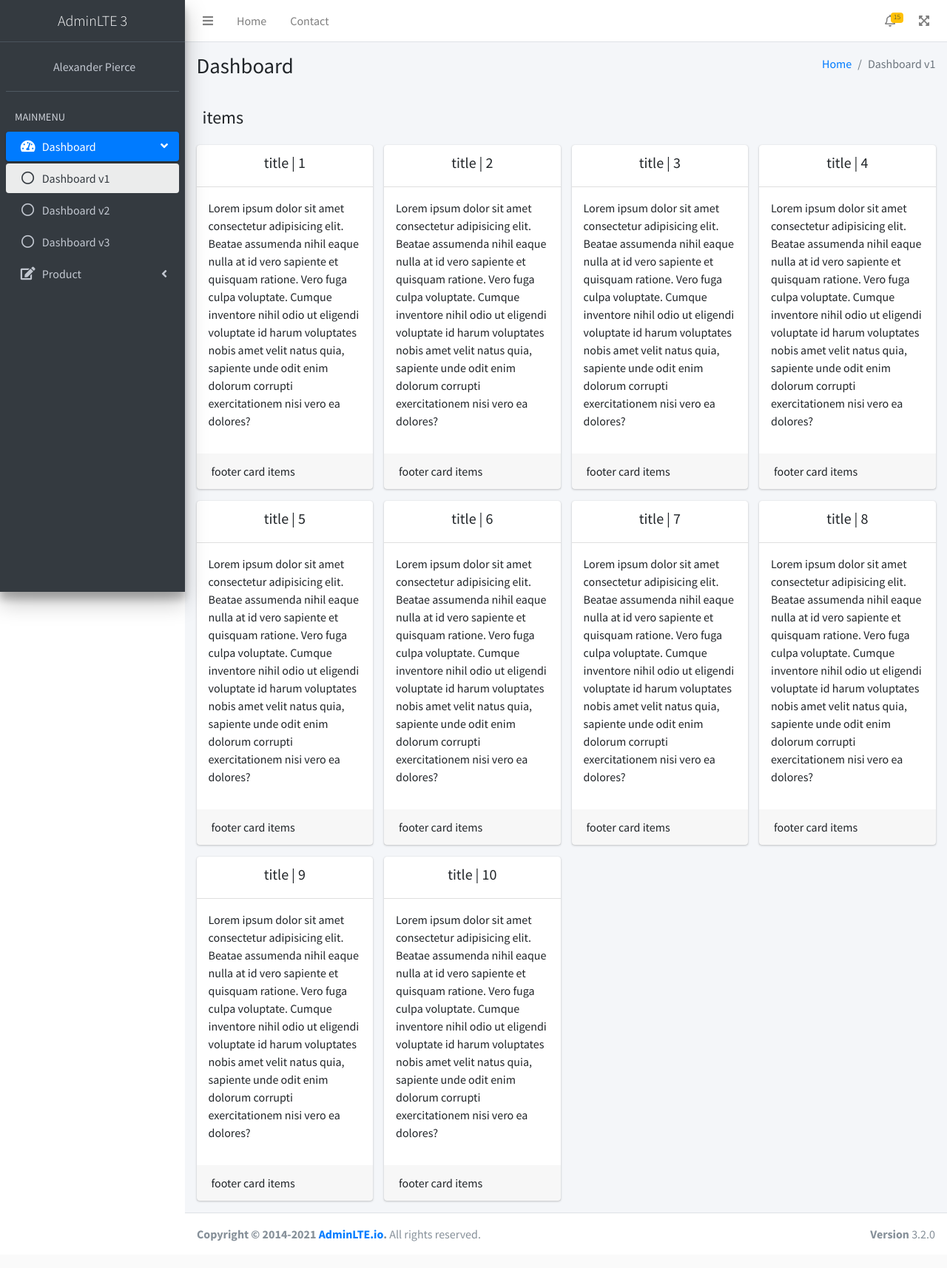
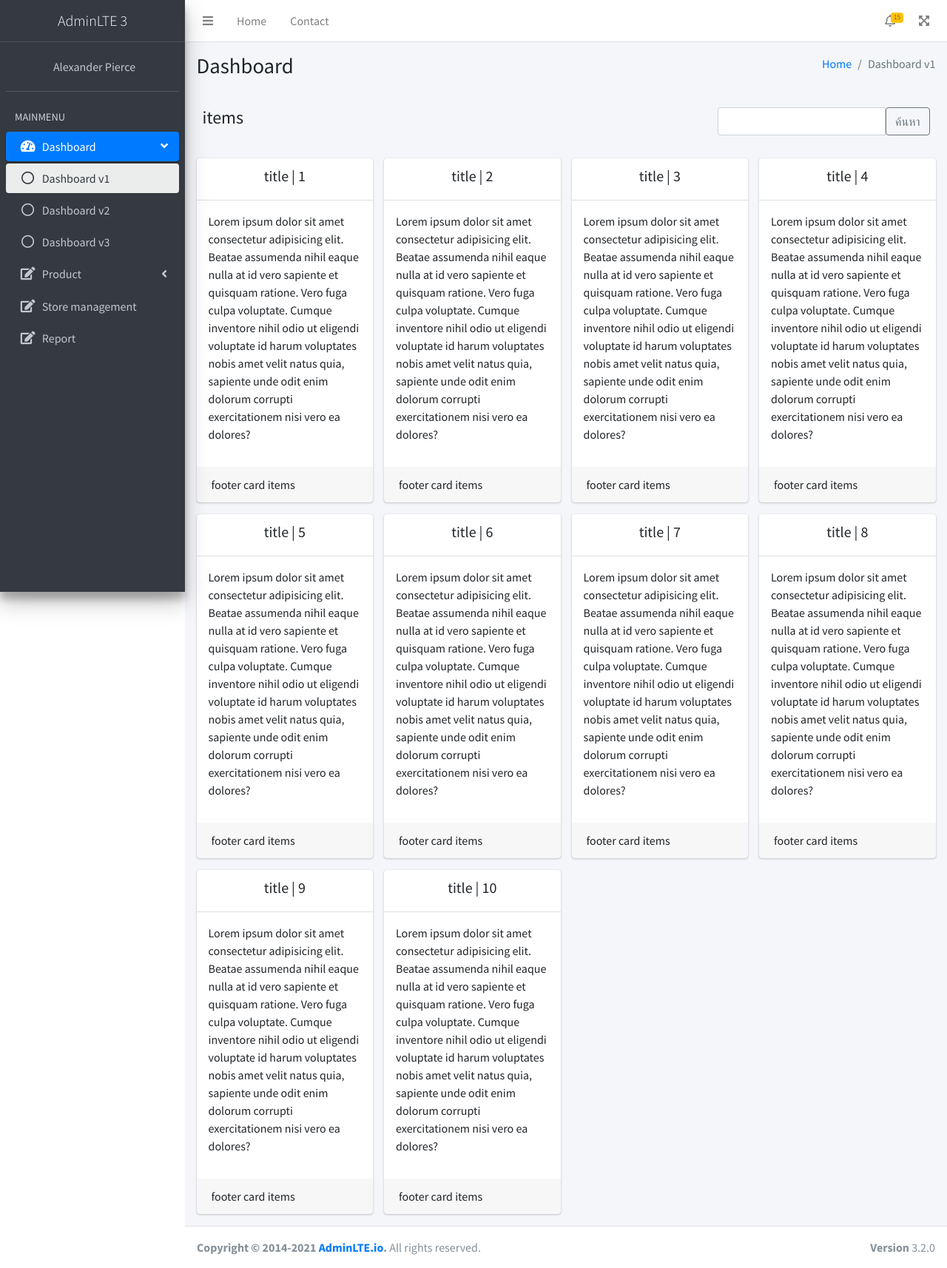
Before and after one commit to Phenphet/POS, a PHP site: page / in a window 1280 px wide. Shown: the whole page at 74% size. Before the commit the page ends 1678 px from the top, so only its background shows below. Run offline with PHP 8.4, Linux system fonts and the light colour scheme; some libraries are stand-ins or nearby versions.

Commit message:
add store management in file sale.php

```diff
--- a/components/SideabarMenu.php
+++ b/components/SideabarMenu.php
@@ -65,5 +65,17 @@
                 </li>
             </ul>
         </li>
+        <li class="nav-item">
+            <a href="sale.php" class="nav-link">
+                <i class="nav-icon fas fa-edit"></i>
+                <p>Store management</p>
+            </a>
+        </li>
+        <li class="nav-item">
+            <a href="sale.php" class="nav-link">
+                <i class="nav-icon fas fa-edit"></i>
+                <p>Report</p>
+            </a>
+        </li>
     </ul>
 </nav>
--- a/index.php
+++ b/index.php
@@ -20,12 +20,18 @@
     <!-- Main content -->
     <section class="content">
         <div class="container-fluid">
-            <div class="content-header">
+            <div class="content-header d-flex justify-content-between">
                 <h4>items</h4>
+                <div class="mb-3">
+                    <div class="input-group">
+                        <input type="text" class="form-control">
+                        <button type="button" class="btn btn-outline-secondary">ค้นหา</button>
+                    </div>
+                </div>
             </div>
             <div class="row">
                 <?php for($i = 0; $i < 10; $i++) : ?>
-                <div class="col-3">
+                <div class="col-md-3 col-12">
                     <div class="card">
                         <div class="card-header text-center">
                             <h5>title | <?php echo $i+1; ?> </h5>
```
Also changed, not shown: sale.php (added, +31 -0 lines).
